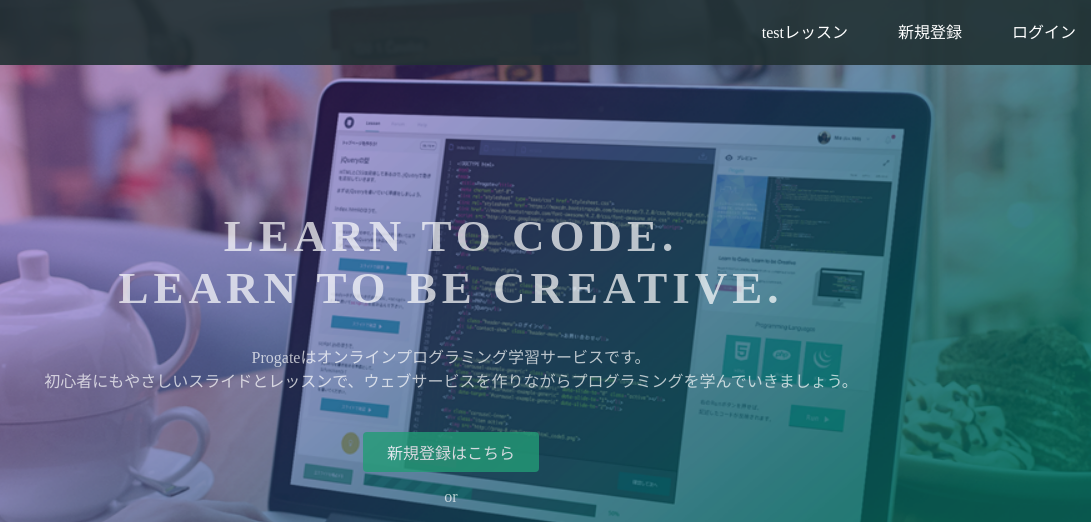
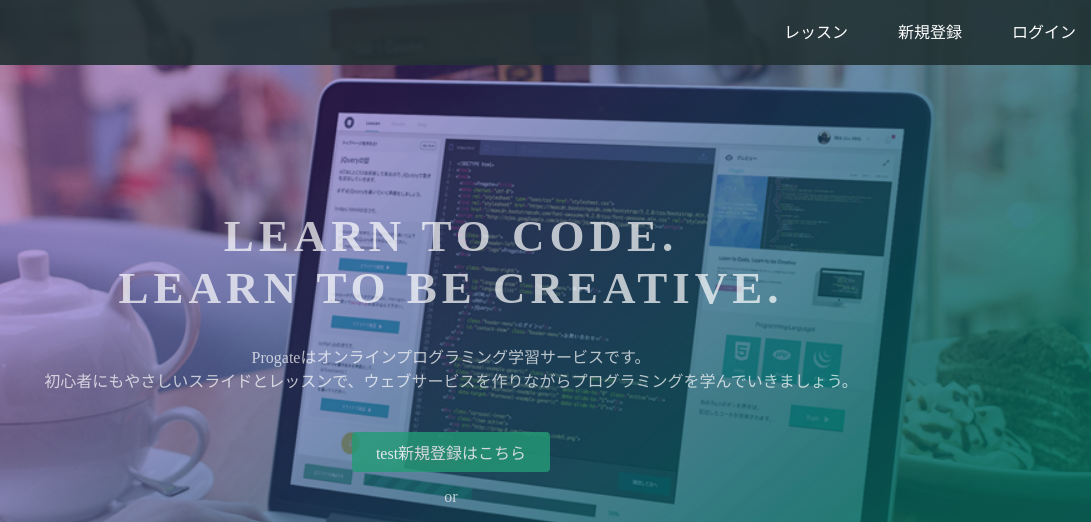
Before and after one commit to tsuru-mitsu/tsuru-mitsu.github.io, a plain HTML site: page index.html in a window 1280 px wide. Shown: the top 522 px of the page, 189-1280 px from the left. Drawn offline with Linux system fonts and the light colour scheme.

Commit message:
Update index.html

```diff
--- a/index.html
+++ b/index.html
@@ -15,7 +15,7 @@
       </div>
       <span class="fa fa-bars menu-icon"></span>
       <div class="header-right">
-        <a href="#">testレッスン</a>
+        <a href="#">レッスン</a>
         <a href="#">新規登録</a>
         <a href="#" class="login">ログイン</a>
       </div>
@@ -26,7 +26,7 @@
       <h1>LEARN TO CODE.<br>LEARN TO BE CREATIVE.</h1>
       <p>Progateはオンラインプログラミング学習サービスです。<br>初心者にもやさしいスライドとレッスンで、ウェブサービスを作りながらプログラミングを学んでいきましょう。</p>
       <div class="btn-wrapper">
-        <a href="#" class="btn signup">新規登録はこちら</a>
+        <a href="#" class="btn signup">test新規登録はこちら</a>
         <p>or</p>
         <a href="#" class="btn facebook"><span class="fa fa-facebook"></span>Facebookで登録</a>
         <a href="#" class="btn twitter"><span class="fa fa-twitter"></span>Twitterで登録</a>
```
